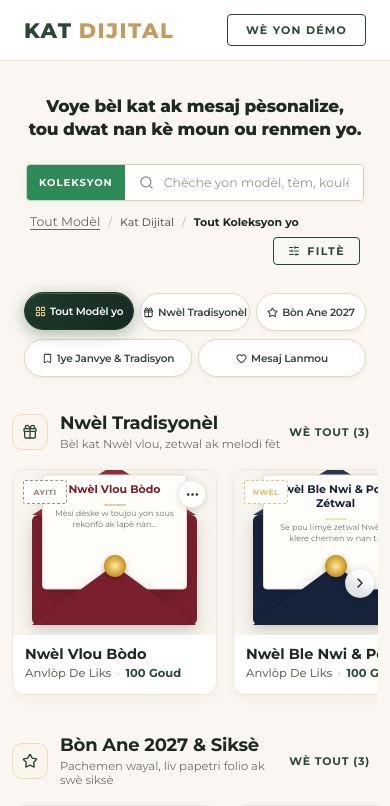
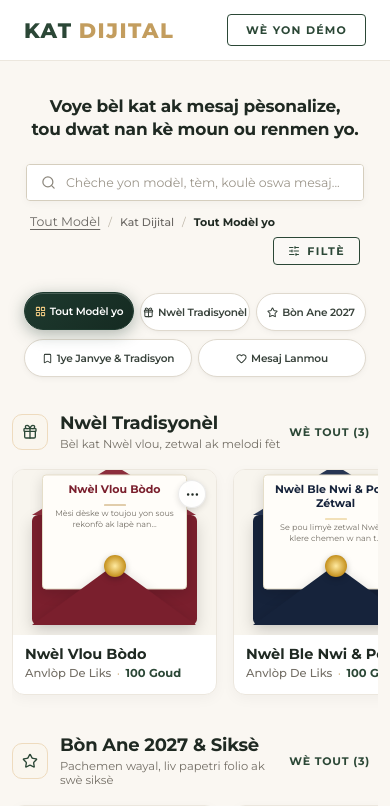
Before and after one commit to CalvertWanguy/katdigital, a React (Vite) app: page / in a window 390 px wide. Shown: the top 806 px of the page. Built offline with nearby package versions, Linux system fonts and the light colour scheme.

Commit message:
fix: ouvèti kat sou klike sele sèlman, retire tenb ak ti tèks AYITI/NWEL/1804/2027, korije flech ak debodman mizik

```diff
--- a/src/App.jsx
+++ b/src/App.jsx
@@ -96,7 +96,7 @@ function TemplateCard({ template, onOpenDemo, onOpenCustomizer }) {
           <div className="preview-bifold-container">
             <div className="preview-bifold-cover" style={{ background: `linear-gradient(135deg, ${template.coverColor || '#1E3326'} 0%, #122118 100%)`, borderColor: template.accentColor || '#D4AF37' }}>
               <div className="preview-bifold-spine" />
-              <div className="preview-bifold-star">2027</div>
+              <div className="preview-bifold-star" />
               <div className="preview-bifold-title">{template.title}</div>
               <div className="preview-bifold-gold-seal" />
             </div>
@@ -114,11 +114,6 @@ function TemplateCard({ template, onOpenDemo, onOpenCustomizer }) {
             </div>
           </div>
         )}
-
-        {/* Timbre officiel */}
-        <div className="canva-card-stamp" style={{ color: template.stampColor, borderColor: template.stampColor }}>
-          {template.stampText}
-        </div>
 
         {/* Bouton 3 ti pwen (...) tankou sou Canva */}
         <div className="canva-card-dots-wrap" onClick={(e) => e.stopPropagation()}>
@@ -229,10 +224,15 @@ function CategoryCarouselSection({ cat, templates, onOpenDemo, onOpenCustomizer,
           <div className="canva-nav-arrows">
             <button
               type="button"
-              className={`canva-arrow-btn ${!canScrollLeft ? 'disabled' : ''}`}
+              className={`canva-arrow-btn ${!canScrollLeft ? 'disabled is-hidden' : ''}`}
               onClick={() => scroll('left')}
               disabled={!canScrollLeft}
-              style={{ opacity: canScrollLeft ? 1 : 0.35, cursor: canScrollLeft ? 'pointer' : 'default' }}
+              style={{
+                opacity: canScrollLeft ? 1 : 0,
+                pointerEvents: canScrollLeft ? 'auto' : 'none',
+                visibility: canScrollLeft ? 'visible' : 'hidden',
+                transition: 'opacity 0.25s ease, visibility 0.25s ease'
+              }}
               aria-label="Glise a goch"
               title="Glise a goch"
             >
@@ -240,10 +240,15 @@ function CategoryCarouselSection({ cat, templates, onOpenDemo, onOpenCustomizer,
             </button>
             <button
               type="button"
-              className={`canva-arrow-btn ${!canScrollRight ? 'disabled' : ''}`}
+              className={`canva-arrow-btn ${!canScrollRight ? 'disabled is-hidden' : ''}`}
               onClick={() => scroll('right')}
               disabled={!canScrollRight}
-              style={{ opacity: canScrollRight ? 1 : 0.35, cursor: canScrollRight ? 'pointer' : 'default' }}
+              style={{
+                opacity: canScrollRight ? 1 : 0,
+                pointerEvents: canScrollRight ? 'auto' : 'none',
+                visibility: canScrollRight ? 'visible' : 'hidden',
+                transition: 'opacity 0.25s ease, visibility 0.25s ease'
+              }}
               aria-label="Glise a dwat"
               title="Glise a dwat"
             >
@@ -269,27 +274,6 @@ function CategoryCarouselSection({ cat, templates, onOpenDemo, onOpenCustomizer,
             />
           ))}
         </div>
-
-        {/* Flèch Flotan sou Mobil : Pa parèt o debi, parèt sèlman lè gen kote pou retounen a gòch ! */}
-        <button
-          type="button"
-          className={`canva-floating-arrow canva-floating-arrow-prev ${canScrollLeft ? 'is-visible' : ''}`}
-          onClick={() => scroll('left')}
-          aria-label="Wè modèl anvan yo"
-          title="Wè modèl anvan yo"
-        >
-          <ChevronLeft size={16} />
-        </button>
-
-        <button
-          type="button"
-          className={`canva-floating-arrow canva-floating-arrow-next ${canScrollRight ? 'is-visible' : ''}`}
-          onClick={() => scroll('right')}
-          aria-label="Wè lòt modèl"
-          title="Wè lòt modèl"
-        >
-          <ChevronRight size={16} />
-        </button>
       </div>
     </section>
   );
@@ -374,7 +358,7 @@ export default function App() {
       case 'nouvel-an': return 'Bòn Ane 2027';
       case 'tradition': return '1ye Janvye & Tradisyon';
       case 'mennaj': return 'Mesaj Lanmou';
-      default: return 'Tout Koleksyon yo';
+      default: return 'Tout Modèl yo';
     }
   };
 
@@ -407,10 +391,9 @@ export default function App() {
           Chwazi yon modèl papetri, ekri pawòl ou ak tout kè w, epi pataje yon souvni inik kote w vle pou sèlman <strong>100 Goud</strong>.
         </p>
 
-        {/* Ba Rechèch & Koleksyon (Style Evite / Greenvelope) */}
+        {/* Ba Rechèch Éditrice */}
         <div className="search-collections-bar">
           <div className="search-bar-inner">
-            <span className="search-collections-badge">KOLEKSYON</span>
             <div className="search-input-box">
               <Search size={15} className="search-icon-svg" />
               <input
--- a/src/data/templates.js
+++ b/src/data/templates.js
@@ -54,8 +54,6 @@ export const TEMPLATES = [
     defaultMessage: 'Mèsi dèske w toujou yon sous rekonfò ak lapè nan lavi m. Pandan Nwèl sa a ap klere, mwen voye tout afeksyon mwen pou ou menm ak tout fanmi w. Se pou nouvo ane a louvri tout bèl pòt lasante, pwoteksyon ak lajwa pou nou.',
     priceHTG: 100,
     priceUSD: 2.99,
-    stampText: 'AYITI',
-    stampColor: '#A69279',
     confettiColors: ['#ECC880', '#C39D5E', '#FFFFFF', '#7A1F2D']
   },
   {
@@ -74,8 +72,6 @@ export const TEMPLATES = [
     defaultMessage: 'Se ak anpil fyète n ap fete eritaj zansèt nou yo. Pandan bon sant soup joumou an ap monte nan chak kay ayisyen, se pou fòs 1804 la renouvle lespwa nan kè nou, epi pote tèt ansanm, kouraj ak siksè pou tout ane 2027 la.',
     priceHTG: 100,
     priceUSD: 2.99,
-    stampText: '1804',
-    stampColor: '#C99726',
     confettiColors: ['#C99726', '#E5B246', '#FFFFFF', '#3A2714']
   },
   {
@@ -93,8 +89,6 @@ export const TEMPLATES = [
     defaultMessage: 'Pandan ane 2026 la ap fè plas pou 2027, mwen swete w yon nouvo depa ki chaje ak benediksyon, reyalizasyon ak bonè. Se pou chak pwojè w gen nan kè w jwenn siksè, e se pou kay ou toujou rete plen ak lajwa.',
     priceHTG: 100,
     priceUSD: 2.99,
-    stampText: '2027',
-    stampColor: '#2B4736',
     confettiColors: ['#ECC880', '#D4AF37', '#FFFFFF', '#2B4736']
   },
   {
@@ -112,8 +106,6 @@ export const TEMPLATES = [
     defaultMessage: 'Chak segonn mwen pase avè w se yon bèl paj lavi nou k ap ekri. Mèsi pou lanmou w, pasyans ou ak tout souri ou pote nan kè m. Pase yon bèl fèt fen dane, cheri. Mwen pwomèt pou m renmen w pi fò toujou nan nouvo ane k ap vini an.',
     priceHTG: 100,
     priceUSD: 2.99,
-    stampText: 'LANMOU',
-    stampColor: '#F2A7B5',
     confettiColors: ['#F2A7B5', '#ECC880', '#FFFFFF', '#6B3045']
   },
   {
@@ -132,8 +124,6 @@ export const TEMPLATES = [
     defaultMessage: 'Nan okazyon nouvo ane a, mwen deklare ane 2027 la ap yon ane viktwa, kwasans ak gerizon pou ou. Se pou tout kote w pase rankontre favè, se pou tout eprèv tounen temwayaj, e se pou siksè kouvri tout travay men w.',
     priceHTG: 100,
     priceUSD: 2.99,
-    stampText: '2027',
-    stampColor: '#D4AF37',
     confettiColors: ['#D4AF37', '#ECC880', '#1B2A4A', '#FFFFFF']
   },
   {
@@ -156,8 +146,6 @@ export const TEMPLATES = [
     defaultMessage: 'Se pou limyè zetwal Nwèl la klere chemen w nan tout nwit ki fè nwa yo. Mwen swete w yon fèt ki plen ak lapè nan kè w, lanmou bò kote moun ki renmen w, ak lasante pou w byen jwi bèl moman sa yo.',
     priceHTG: 100,
     priceUSD: 2.99,
-    stampText: 'NWÈL',
-    stampColor: '#E5C478',
     confettiColors: ['#E5C478', '#FFFFFF', '#16233B', '#8DA9D4']
   },
   {
@@ -180,8 +168,6 @@ export const TEMPLATES = [
     defaultMessage: 'Se pou sezon Nwèl sa a pote lapè nan kay ou, lajwa nan kè w, ak anpil benediksyon pou tout fanmi an. Pase yon bèl fèt Nwèl.',
     priceHTG: 100,
     priceUSD: 2.99,
-    stampText: 'NWÈL',
-    stampColor: '#D4AF37',
     confettiColors: ['#D4AF37', '#FFFFFF', '#1B3B2B', '#ECC880']
   },
   {
@@ -199,8 +185,6 @@ export const TEMPLATES = [
     defaultMessage: 'Mwen swete ane 2027 la pote gwo viktwa pou ou. Se pou tout rèv ou te genyen kòmanse reyalize, e se pou lasante ak kè poze toujou akonpanye w.',
     priceHTG: 100,
     priceUSD: 2.99,
-    stampText: '2027',
-    stampColor: '#E5B842',
     confettiColors: ['#E5B842', '#FFFFFF', '#2C2314', '#D4AF37']
   },
   {
@@ -219,8 +203,6 @@ export const TEMPLATES = [
     defaultMessage: '1ye Janvye se rapèl diyite ak libète pèp ayisyen. Pandan nou tout ap pataje bon sant soup joumou an, se pou lespri zansèt nou yo klere chemen nou pou ane 2027 la.',
     priceHTG: 100,
     priceUSD: 2.99,
-    stampText: '1804',
-    stampColor: '#D99318',
     confettiColors: ['#D99318', '#FFFFFF', '#422817', '#F7EBD6']
   },
   {
@@ -238,8 +220,6 @@ export const TEMPLATES = [
     defaultMessage: 'Pandan tout moun ap chèche kado pou fèt fen dane a, mwen deja jwenn pa m nan ki se prezans ou nan lavi m. Mwen renmen w jodi a, e m ap renmen w pi fò toujou an 2027.',
     priceHTG: 100,
     priceUSD: 2.99,
-    stampText: 'LANMOU',
-    stampColor: '#E86F88',
     confettiColors: ['#E86F88', '#FFFFFF', '#802B48', '#F2D8D8']
   }
 ];
--- a/src/index.css
+++ b/src/index.css
@@ -94,11 +94,11 @@ body {
 
 .hero-title {
   font-family: 'Montserrat', sans-serif;
-  font-size: 30px;
-  font-weight: 800;
-  letter-spacing: -0.4px;
+  font-size: 28px;
+  font-weight: 700;
+  letter-spacing: -0.3px;
   color: #1F2922;
-  line-height: 1.25;
+  line-height: 1.28;
   margin-bottom: 14px;
 }
 
@@ -120,7 +120,9 @@ body {
   }
 
   .hero-title {
+    font-family: 'Montserrat', sans-serif;
     font-size: clamp(14px, 4.35vw, 18px);
+    font-weight: 700;
     line-height: 1.34;
     margin-bottom: 24px; /* Espas jenere ant tit ak ba rechèch */
     letter-spacing: -0.2px;
@@ -1140,55 +1142,6 @@ body {
   width: 100%;
 }
 
-.canva-floating-arrow {
-  display: none; /* Kache nèt sou desktop pou pa ankonbre kat yo */
-  position: absolute;
-  top: 48%;
-  transform: translateY(-50%);
-  width: 30px;
-  height: 30px;
-  border-radius: 50%;
-  background: rgba(255, 255, 255, 0.88);
-  backdrop-filter: blur(5px);
-  -webkit-backdrop-filter: blur(5px);
-  border: 1px solid rgba(0, 0, 0, 0.08);
-  box-shadow: 0 2px 8px rgba(0, 0, 0, 0.14);
-  align-items: center;
-  justify-content: center;
-  color: #1F2922;
-  cursor: pointer;
-  z-index: 10;
-  opacity: 0;
-  visibility: hidden;
-  pointer-events: none;
-  transition: opacity 0.25s ease, visibility 0.25s ease, transform 0.2s cubic-bezier(0.2, 0.8, 0.2, 1);
-}
-
-.canva-floating-arrow.is-visible {
-  opacity: 1;
-  visibility: visible;
-  pointer-events: auto;
-}
-
-.canva-floating-arrow-prev {
-  left: 4px;
-}
-
-.canva-floating-arrow-next {
-  right: 4px;
-}
-
-.canva-floating-arrow:hover {
-  background: #2B4736;
-  color: #FFFFFF;
-  box-shadow: 0 4px 14px rgba(43, 71, 54, 0.35);
-  transform: translateY(-50%) scale(1.08);
-}
-
-.canva-floating-arrow:active {
-  transform: translateY(-50%) scale(0.95);
-}
-
 /* Grille en cas de recherche ou filtre unique */
 .canva-filtered-grid {
   display: grid;
@@ -1235,30 +1188,6 @@ body {
   }
   .canva-sheet-title {
     font-size: 13px;
-  }
-  .canva-floating-arrow {
-    display: flex;
-    opacity: 0;
-    visibility: hidden;
-    pointer-events: none;
-    width: 30px;
-    height: 30px;
-    background: rgba(255, 255, 255, 0.88);
-    backdrop-filter: blur(5px);
-    -webkit-backdrop-filter: blur(5px);
-    box-shadow: 0 2px 8px rgba(0, 0, 0, 0.16);
-    transition: opacity 0.25s ease, visibility 0.25s ease, transform 0.2s ease;
-  }
-  .canva-floating-arrow.is-visible {
-    opacity: 1 !important;
-    visibility: visible !important;
-    pointer-events: auto !important;
-  }
-  .canva-floating-arrow-prev {
-    left: 3px;
-  }
-  .canva-floating-arrow-next {
-    right: 3px;
   }
   .canva-row-title {
     font-size: 18px;
@@ -1463,8 +1392,8 @@ body {
 
 .envelope-scene-box.is-parchment-scene {
   width: 320px;
-  height: 385px;
-  min-height: 385px;
+  height: auto;
+  min-height: 360px;
   display: flex;
   align-items: center;
   justify-content: center;
@@ -1475,8 +1404,9 @@ body {
   .envelope-scene-box.is-parchment-scene {
     width: 100%;
     max-width: 330px;
-    height: 345px;
-    min-height: 345px;
+    height: auto;
+    min-height: 310px;
+    margin-bottom: 8px;
   }
   .parchment-scroll-unit {
     max-width: 92vw;
@@ -3526,13 +3456,47 @@ body {
     gap: 8px;
   }
   .music-option-card {
-    padding: 9px 10px;
+    padding: 8px 10px;
+    gap: 8px;
+    display: flex;
+    align-items: center;
+    justify-content: space-between;
+  }
+  .music-option-left {
+    display: flex;
+    align-items: center;
+    gap: 8px;
+    flex: 1 1 auto;
+    min-width: 0;
+    overflow: hidden;
+  }
+  .music-option-text-wrap {
+    flex: 1 1 auto;
+    min-width: 0;
+    overflow: hidden;
   }
   .music-option-name {
     font-size: 12px;
+    white-space: nowrap;
+    overflow: hidden;
+    text-overflow: ellipsis;
+    display: block;
+    width: 100%;
   }
   .music-option-desc {
     font-size: 10px;
+    white-space: nowrap;
+    overflow: hidden;
+    text-overflow: ellipsis;
+    display: block;
+    width: 100%;
+  }
+  .music-listen-btn {
+    flex-shrink: 0;
+    margin-left: 6px;
+    padding: 5px 9px;
+    font-size: 11px;
+    white-space: nowrap;
   }
   .customizer-footer {
     padding: 10px 14px 12px;
```
Also changed, not shown: src/components/EnvelopeViewerModal.jsx (+14 -25 lines).
